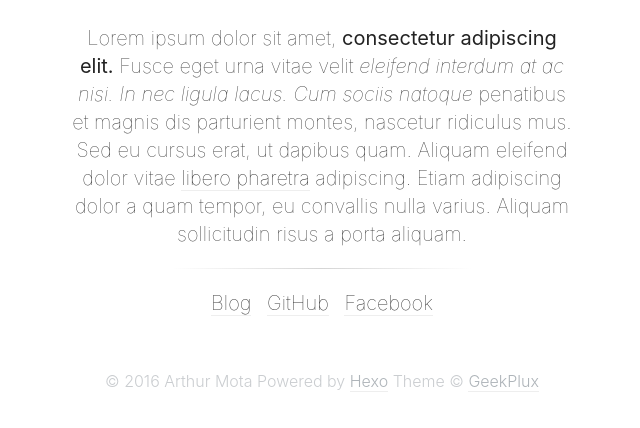
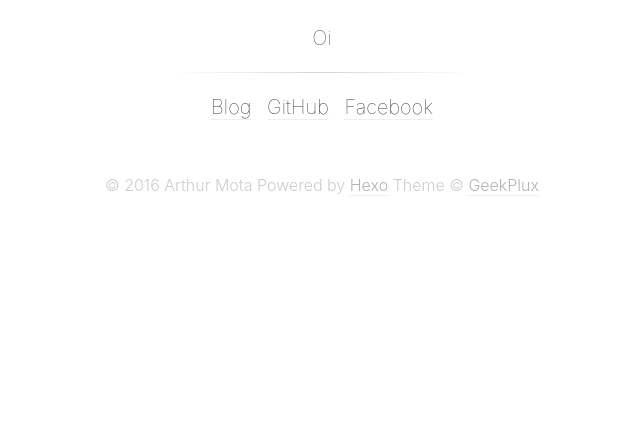
Before and after one commit to hasken14/hasken14.github.io, a plain HTML site: page index.html in a window 1280 px wide. Shown: the part 212-640 px from the top of the page, without its empty margins (318-958 px from the left). Drawn offline with nearby package versions, Linux system fonts and the light colour scheme.

Commit message:
Site updated: 2016-08-27 10:33:09

```diff
--- a/index.html
+++ b/index.html
@@ -27,7 +27,7 @@
     <div class="profile">
       <h1 class="nickname">Arthur Mota</h1>
       <div class="description">
-        <p><p>Lorem ipsum dolor sit amet, <strong>consectetur adipiscing elit.</strong> Fusce eget urna vitae velit <em>eleifend interdum at ac nisi. In nec ligula lacus. Cum sociis natoque</em> penatibus et magnis dis parturient montes, nascetur ridiculus mus. Sed eu cursus erat, ut dapibus quam. Aliquam eleifend dolor vitae <a href="http://hexo.io">libero pharetra</a> adipiscing. Etiam adipiscing dolor a quam tempor, eu convallis nulla varius. Aliquam sollicitudin risus a porta aliquam.</p>
+        <p><p>Oi</p>
 </p>
       </div>
     </div>
```
